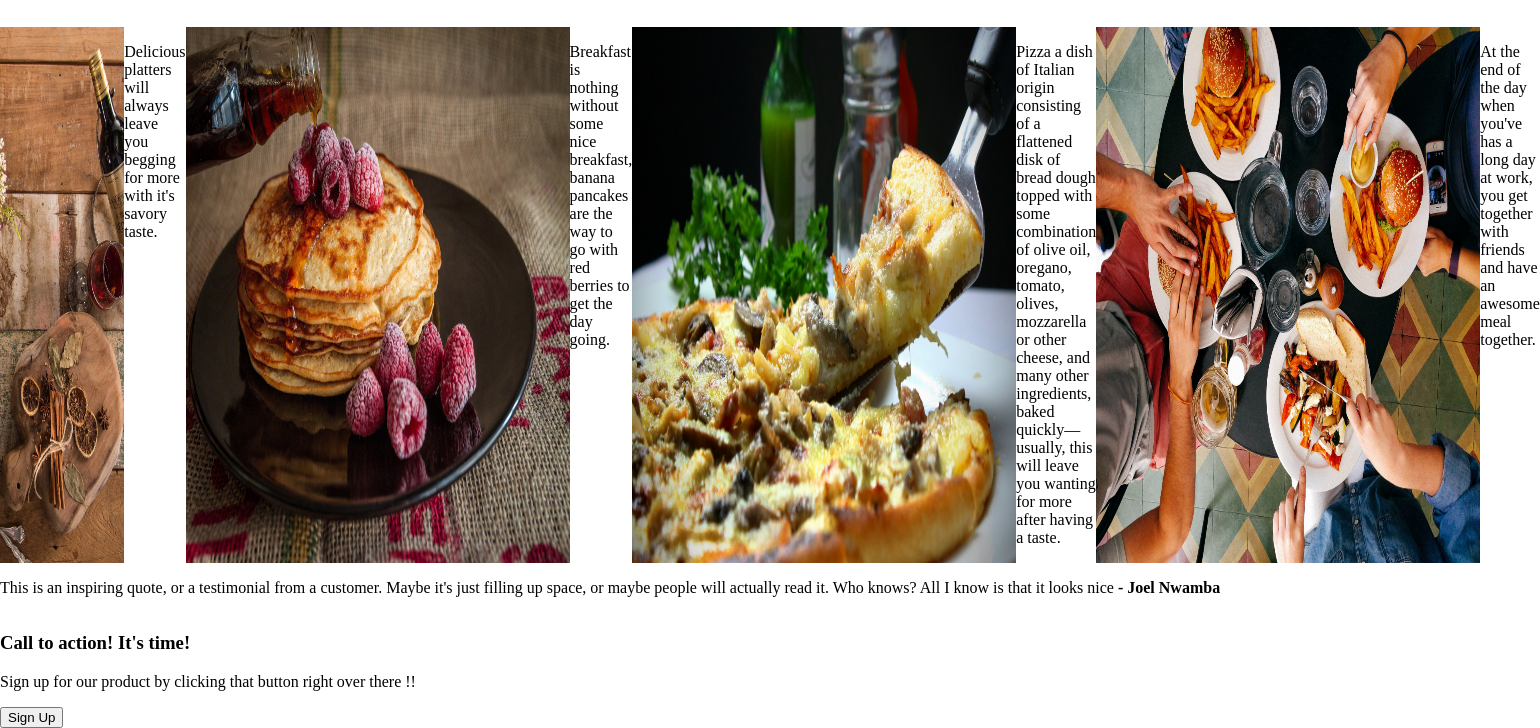
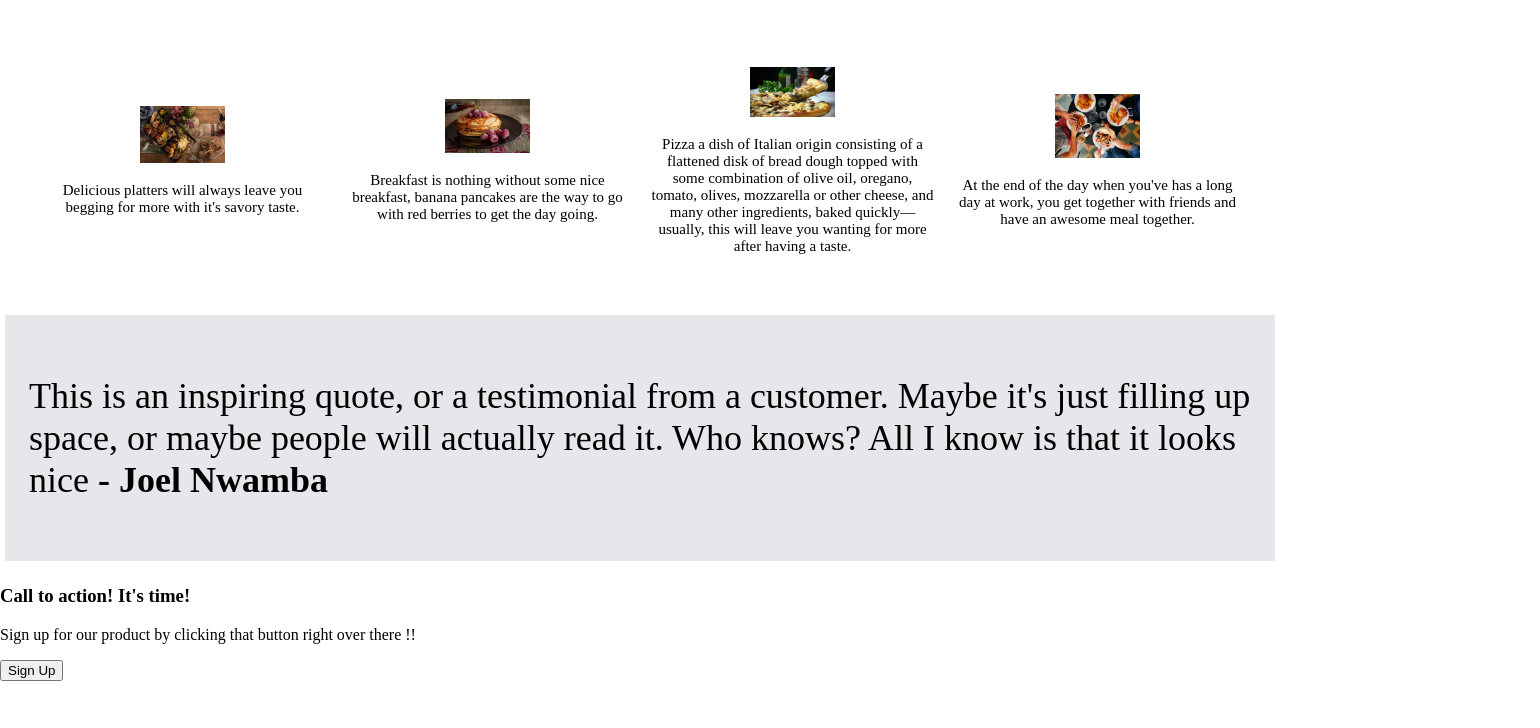
Before and after one commit to Joel-Nwamba/landing-page, a plain HTML site: page index.html in a window 1280 px wide. Shown: the part 444-1172 px from the top of the page, 1540 px wide, since content can reach past the window. After the commit the page ends 1125 px from the top, so only its background shows below. Drawn offline with Linux system fonts and the light colour scheme.

Commit message:
images aligned with display flex

```diff
--- a/css/styles.css
+++ b/css/styles.css
@@ -57,15 +57,32 @@ ul {
 
 }
 
+.two-container {
+    display: flex;
+    flex-direction: column;
+    /* justify-content: center;
+    align-items: center; */
+}
+
+
 .flex-container {
     display: flex;
     justify-content: center;
-    /* align-items: center; */
-    /* flex-direction: column; */
-    /* gap: 52px; */
+    align-items: center;
+    gap: 20px;
+    padding: 20px;
+    margin: 20px;
 }
 
-.two-container {
-    display: flex;
-    flex-direction: column;
+.info {
+    max-width: 950px;
+    font-size: 15px;
+    text-align: center;
 }
+
+.three-container {
+    background-color: #e5e7eb;
+    font-size: 36px;
+    padding: 24px;
+    margin: 5px;
+}
--- a/index.html
+++ b/index.html
@@ -27,14 +27,22 @@
         <section class="two-container">
             <h1 class="information">Information about the Food</h1>
             <div class="flex-container">
+            <div class="info">
             <img src="img/platter-ge1ce5569d_1920.jpg" alt="platter">
-            <p>Delicious platters will always leave you begging for more with it's savory taste.</p>
+            <p >Delicious platters will always leave you begging for more with it's savory taste.</p>
+            </div>
+            <div class="info">
             <img src="img/pancakes-ge8770c4bf_1920.jpg" alt="pancakes to eat">
             <p>Breakfast is nothing without some nice breakfast, banana pancakes are the way to go with red berries to get the day going.</p>
+            </div>
+            <div class="info">
             <img src="img/pizza-g9706c85a8_1920.jpg" alt="Pizza to eat">
             <p>Pizza a dish of Italian origin consisting of a flattened disk of bread dough topped with some combination of olive oil, oregano, tomato, olives, mozzarella or other cheese, and many other ingredients, baked quickly—usually, this will leave you wanting for more after having a taste.</p>
+            </div>
+            <div class="info">
             <img src="img/restaurant-ga87b4b4ac_1920.jpg" alt=" eat some burgers">
             <p>At the end of the day when you've has a long day at work, you get together with friends and have an awesome meal together.</p>
+            </div>
         </div>
         </section>
         <section class="three-container">
```
